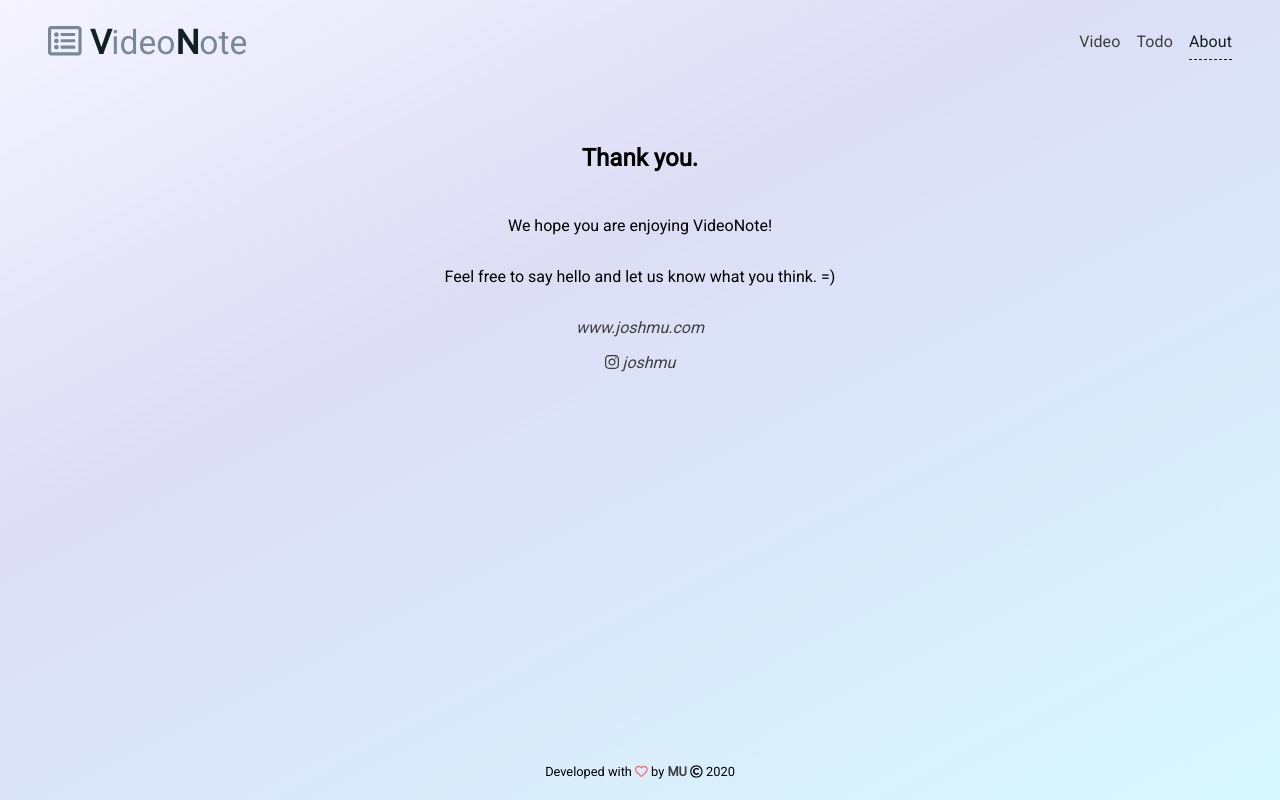
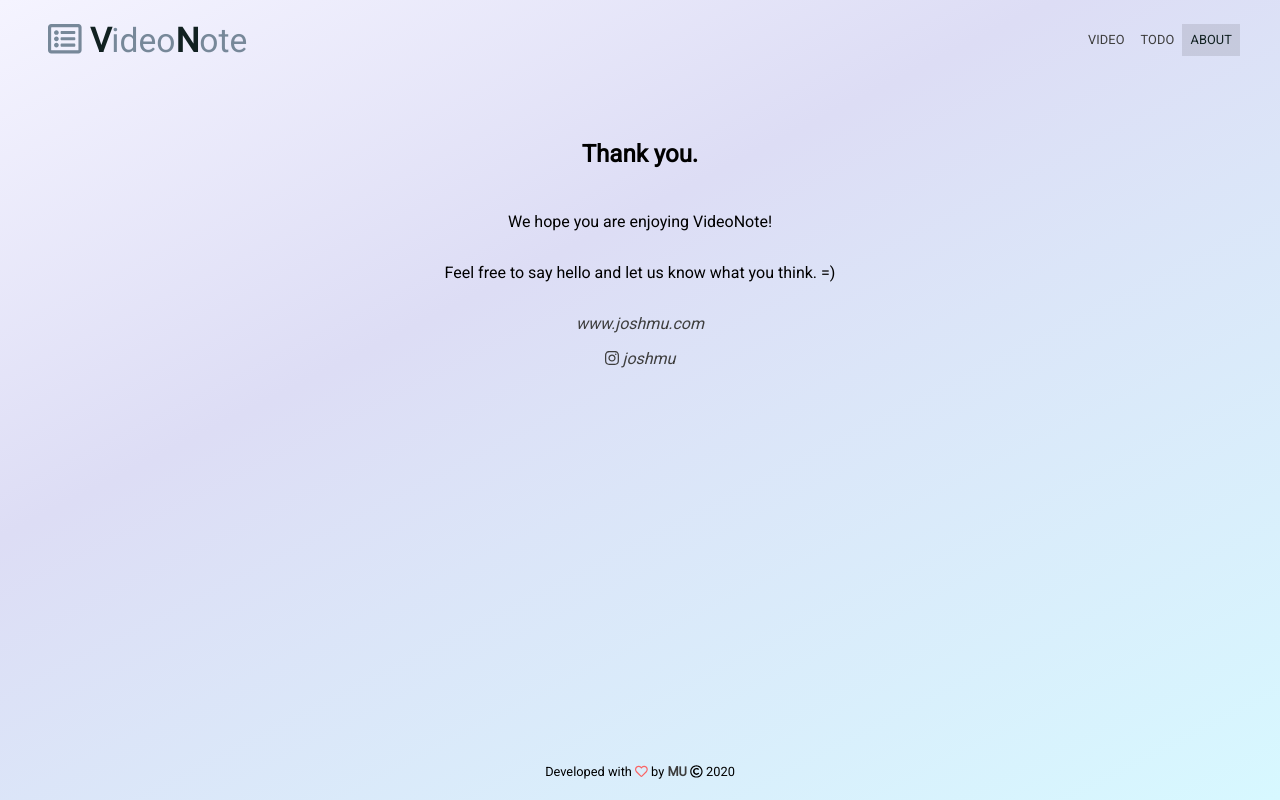
Before and after one commit to joshmu/vn-material_old, a React (Create React App) app: page /about in a window 1280 px wide. Built offline with nearby package versions, Linux system fonts and the light colour scheme.

Commit message:
better nav hover

```diff
--- a/src/layout/Header.js
+++ b/src/layout/Header.js
@@ -17,21 +17,15 @@
         </NavLink>
       </h1>
       <ul>
-        <li>
         <NavLink activeClassName={style.active} exact to="/">
-            Video
+          <li>Video</li>
         </NavLink>
-        </li>
-        <li>
         <NavLink activeClassName={style.active} exact to="/todo">
-            Todo
+          <li>Todo</li>
         </NavLink>
-        </li>
-        <li>
         <NavLink activeClassName={style.active} exact to="/about">
-            About
+          <li>About</li>
         </NavLink>
-        </li>
       </ul>
     </nav>
   )
--- a/src/styles.module.scss
+++ b/src/styles.module.scss
@@ -160,15 +160,18 @@
     li {
       padding: 0.5rem;
       letter-spacing: 0.1px;
+      font-size: 0.8rem;
       border-bottom: 1px solid transparent;
+      transition: 0.25s ease;
+      border-radius: 2px;
+      text-transform: uppercase;
+
+      &:hover {
+        background-color: rgba(0, 0, 0, 0.2);
+      }
 
       a {
         padding-bottom: 0.5rem;
-
-        &:hover {
-          // color: #3e3e3e;
-          border-bottom: 1px solid #112121;
-        }
       }
     }
   }
@@ -180,8 +183,8 @@
 }
 
 .active {
-  border-bottom: 1px dashed #112121;
   color: #112121;
+  background-color: rgba(0, 0, 0, 0.1);
 }
 
 .layout {
```
Lines whose indentation alone changed are shown as unchanged.
